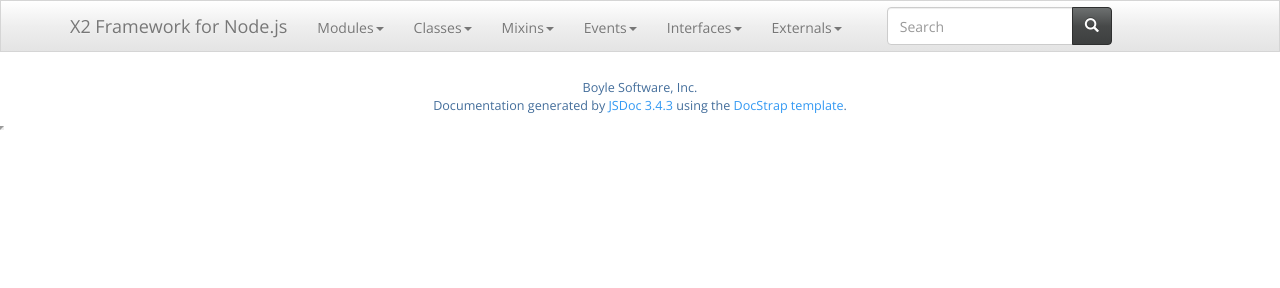
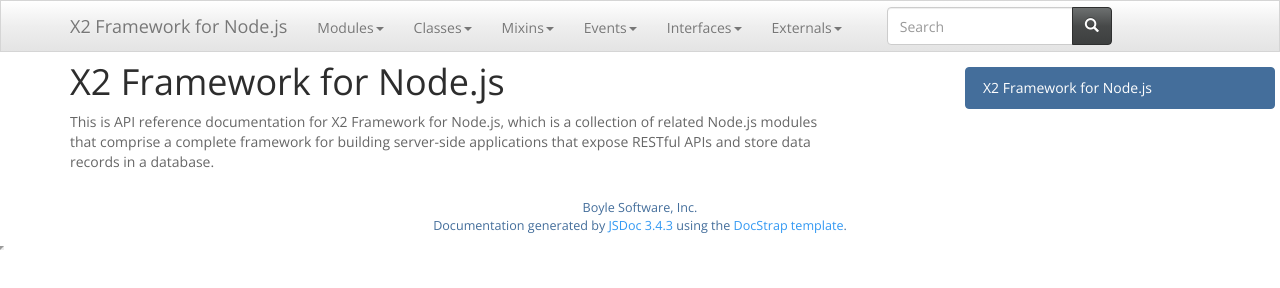
Before and after one commit to boylesoftware/x2node-api-reference, a website: page docs/index.html in a window 1280 px wide. Drawn offline with nearby package versions, Linux system fonts and the light colour scheme.

Commit message:
Updated docs.

```diff
--- a/docs/index.html
+++ b/docs/index.html
@@ -119,6 +119,10 @@
 
 
 
+
+    <section class="readme-section">
+        <article><h1>X2 Framework for Node.js</h1><p>This is API reference documentation for X2 Framework for Node.js, which is a collection of related Node.js modules that comprise a complete framework for building server-side applications that expose RESTful APIs and store data records in a database.</p></article>
+    </section>
 
 
 
```
Also changed, not shown: docs/quicksearch.html (+1 -1 lines), README.md (added), 1 other file.
